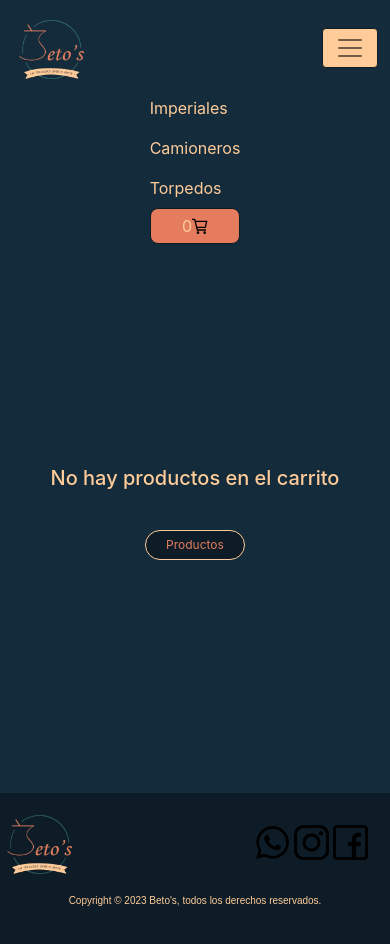
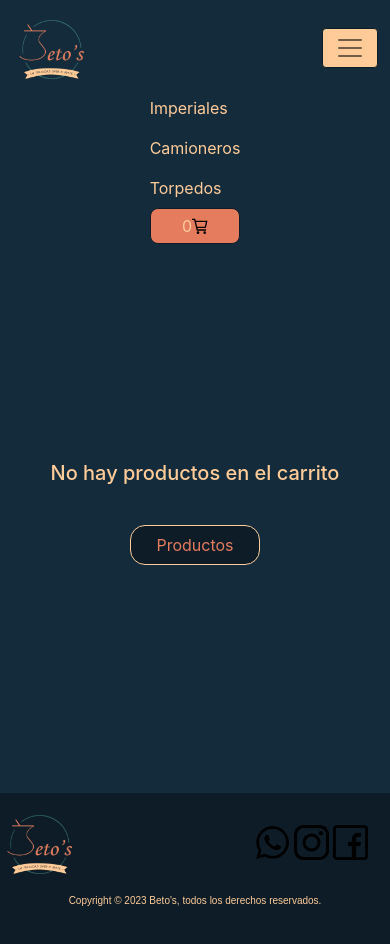
Before and after one commit to nico-villegas/final-react, a React (Create React App) app: page /cart in a window 390 px wide. Shown: the top 944 px of the page. Built offline with nearby package versions, Linux system fonts and the light colour scheme.

Commit message:
Se cambio el tamaño de los botones de limpiar y borrar carrito para movil

```diff
--- a/src/components/Cart/Cart.css
+++ b/src/components/Cart/Cart.css
@@ -48,10 +48,4 @@
     .cart h3 {
         font-size: 20px;
     }
-
-    .btn-checkout {
-        height: 30px;
-        width: 100px;
-        font-size: 12px;
-    }
 }
```
